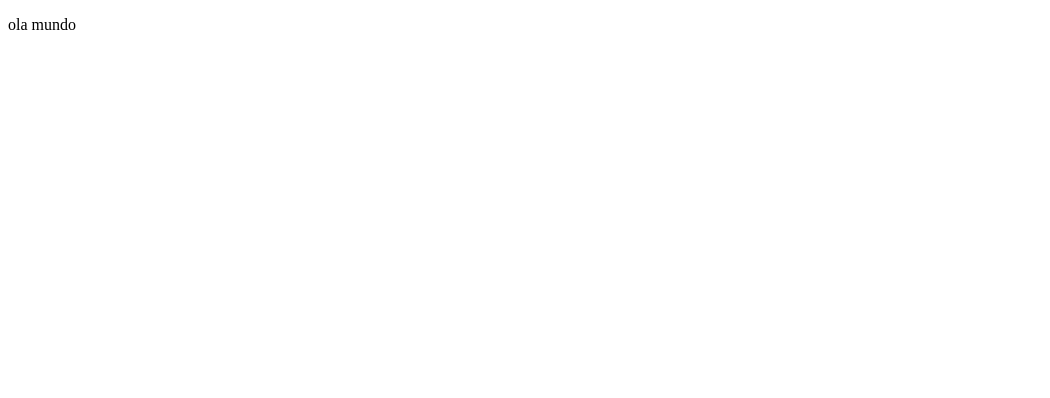
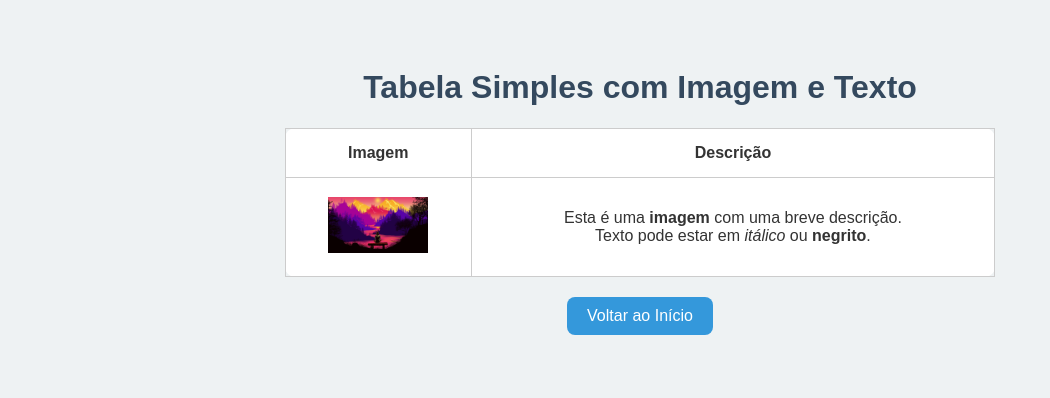
Before and after one commit to Bilreiro21/Diogo_Bilreiro_TPSI0525, a plain HTML site: page Trabalho1/paginas/pagina1.html in a window 1280 px wide. Shown: the whole page, without its empty margins (0-1050 px from the left). Drawn offline with Linux system fonts and the light colour scheme.

Commit message:
Trabalho1 completed

```diff
--- a/Trabalho1/paginas/pagina1.html
+++ b/Trabalho1/paginas/pagina1.html
@@ -1,10 +1,65 @@
+
 <!DOCTYPE html>
-<html>
-    <head>
-        <title>Hello World</title>
-    </head>
-    <body>
+<html lang="pt">
+<head>
+    <meta charset="UTF-8">
+    <title>Página 1</title>
+    <style>
+        body {
+            font-family: Arial, sans-serif;
+            background-color: #eef2f3;
+            padding: 40px;
+            color: #333;
+            text-align: center;
+        }
+        h1 {
+            text-align: center;
+            color: #34495e;
+        }
+        table {
+            margin: 0 auto;
+            border-collapse: collapse;
+            width: 60%;
+            background-color: white;
+            border-radius: 10px;
+        }
+        th, td {
+            padding: 15px;
+            border: 1px solid #ccc;
+            vertical-align: center;
+            text-align: center;
+        }
+        img {
+            width: 100px;
+            height: auto;
+        }
+        a {
+            display: inline-block;
+            margin: 20px;
+            padding:10px 20px;
+            background-color: #3498db;
+            color: white;
+            text-decoration: none;
+            border-radius: 8px;
+        }
+    </style>
+</head>
+<body>
+    <h1>Tabela Simples com Imagem e Texto</h1>
 
-        <p>ola mundo</p>
-    </body>
+    <table>
+        <tr>
+            <th>Imagem</th>
+            <th>Descrição</th>
+        </tr>
+        <tr>
+            <td><img src="../img/imagem.jpg" alt="Imagem"></td>
+            <td>
+                <p>Esta é uma <b>imagem</b> com uma breve descrição.<br>Texto pode estar em <i>itálico</i> ou <b>negrito</b>.</p>
+            </td>
+        </tr>
+    </table>
+
+    <a href="../index.html"> Voltar ao Início</a>
+</body>
 </html>
```
Also changed, not shown: Trabalho1/index.html (+34 -7 lines), Trabalho1/paginas/pagina2.html (added, +62 -0 lines), Trabalho1/img/imagem.jpg (added).
